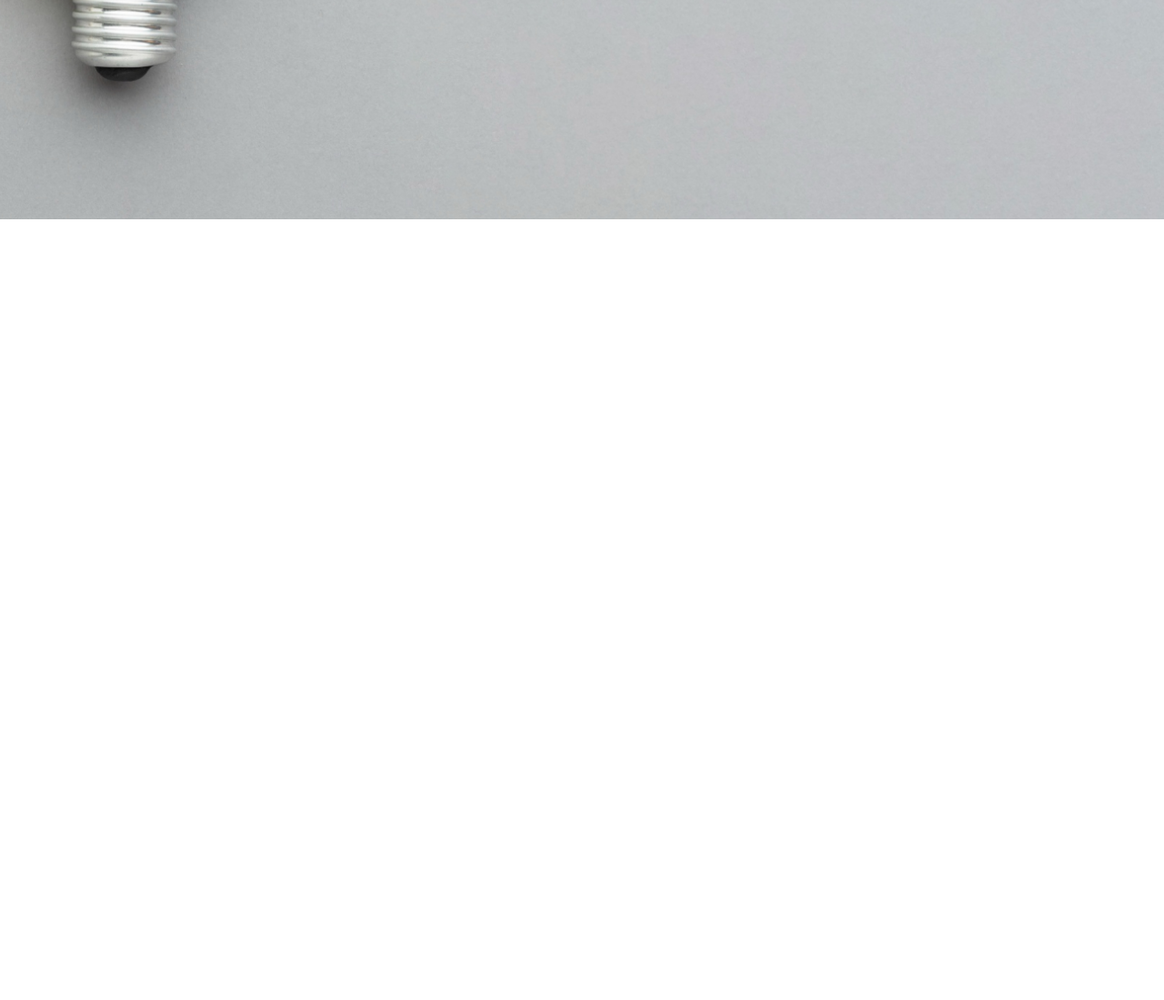
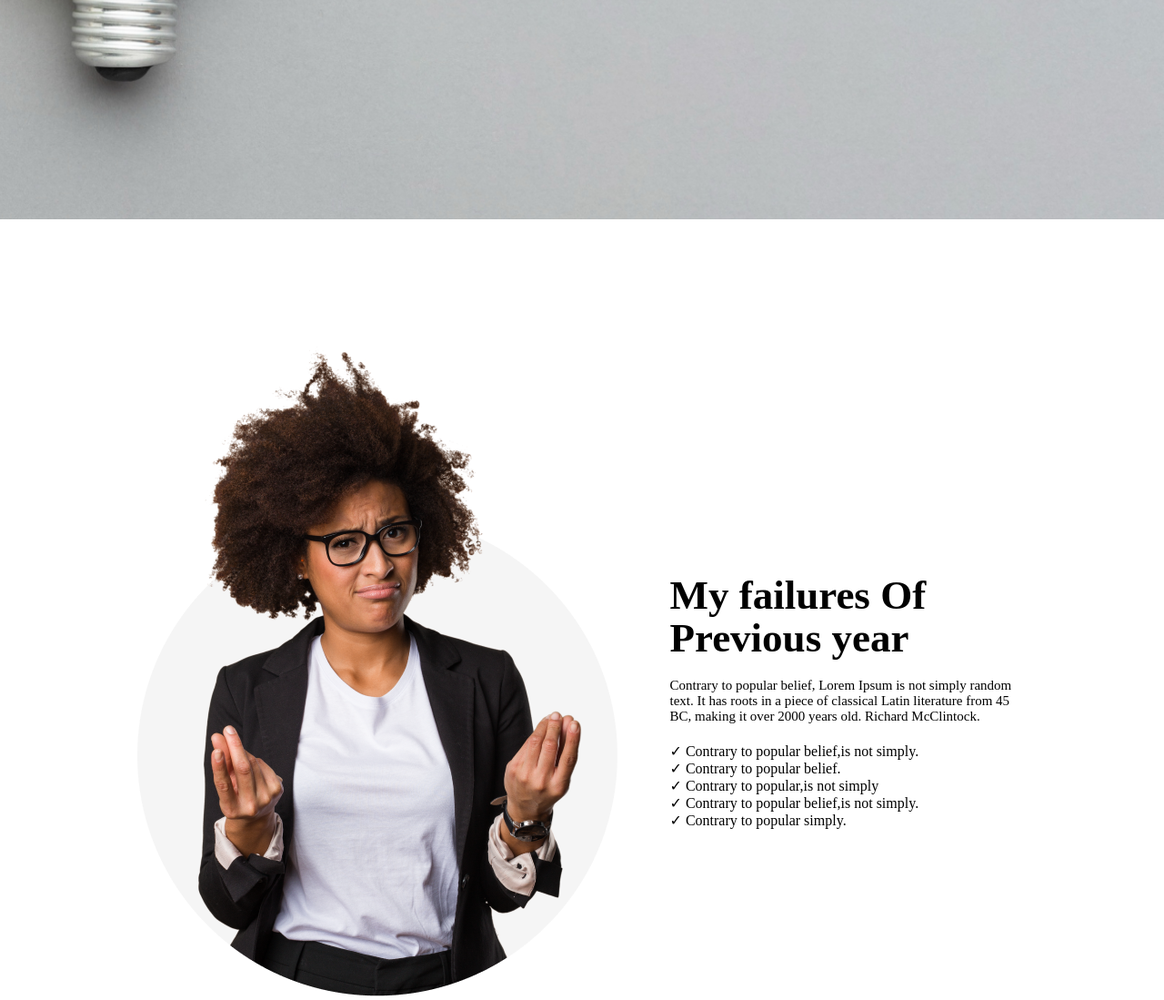
Before and after one commit to manjurul-karim/assignment, a plain HTML site: page index.html in a window 1280 px wide. Shown: the part 559-1658 px from the top of the page at 91% size. Before the commit the page ends 800 px from the top, so only its background shows below. Drawn offline with Linux system fonts and the light colour scheme.

Commit message:
Failures

```diff
--- a/index.html
+++ b/index.html
@@ -21,5 +21,21 @@
     </div>
     </header>
     <!-- main section -->
+    <section class="my-failures">
+<div class="img">
+    <img src="images/person.png" alt=""></div>
+    <div class="failures">
+        <h2 class="fail-title">My failures Of Previous year</h2>
+        <p class="fail-desc">Contrary to popular belief, Lorem Ipsum is not simply random text. It has roots in a piece of classical Latin literature from 45 BC, making it over 2000 years old. Richard McClintock.</p>
+        <ul class="fail-list"></ul>
+        <li><i class="fails"></i> Contrary to popular belief,is not simply.</li>
+        <li><i class="fails"></i> Contrary to popular belief.</li>
+        <li><i class="fails"></i> Contrary to popular,is not simply</li>
+        <li><i class="fails"></i> Contrary to popular belief,is not simply.</li>
+        <li><i class="fails"></i> Contrary to popular simply.</li>
+    </div>
+
+
+    </section>
 </body>
 </html>
--- a/style.css
+++ b/style.css
@@ -37,3 +37,38 @@ line-height: 15px;
     color: #FFFFFF;
     font-size: 20px;
 }
+/* failurs section */
+.my-failures{
+    display: flex;
+    justify-content: center;
+    margin-top: 130px;
+}
+.failures{
+   width: 416px;
+   height: 400px;
+   margin-top: 260px;
+   text-decoration: none;
+   margin-left: 40px;
+}
+.fail-title{
+    font-size: 45px;
+    margin-bottom: 20px;
+    line-height: 47px;
+    font-weight: 700;
+}
+.fail-desc{
+    margin-bottom: 20px;
+    font-size: 15px;
+    padding-right: 15px;
+}
+li{
+    list-style: none;
+}
+.fail-list{
+    color: #bb0d0d;
+    line-height: 1.5;
+    font-size: 18px;
+}
+li{
+list-style-type: '\2713';
+}
```
